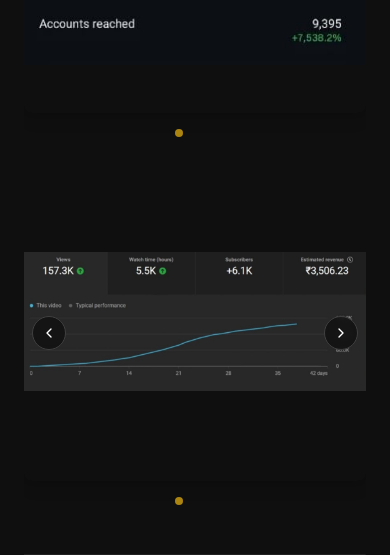
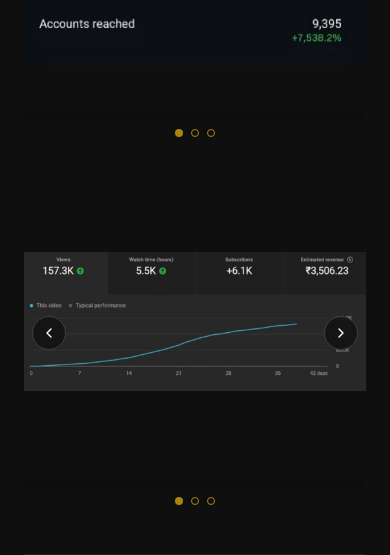
Before and after one commit to Rohitiyer37/clientsforge, a React (Vite) app: page / in a window 390 px wide. Shown: the part 6440-6995 px from the top of the page. Built offline with nearby package versions, Linux system fonts and the light colour scheme.

Commit message:
Add styling to carousel dots
Style the carousel dots for mobile view in the Results section. The main active dot will remain unchanged, while all other dots will have a yellow circle border. Desktop layout remains unaffected.

```diff
--- a/src/components/ResultsCarousel.tsx
+++ b/src/components/ResultsCarousel.tsx
@@ -134,7 +134,7 @@ const ResultsCarousel = () => {
               className={`w-2 h-2 rounded-full transition-colors ${
                 index === mobileCurrentIndex[rowKey]
                   ? 'bg-primary'
-                  : 'bg-muted-foreground/30'
+                  : 'border border-primary bg-transparent'
               }`}
               aria-label={`Go to image ${index + 1}`}
             />
```
